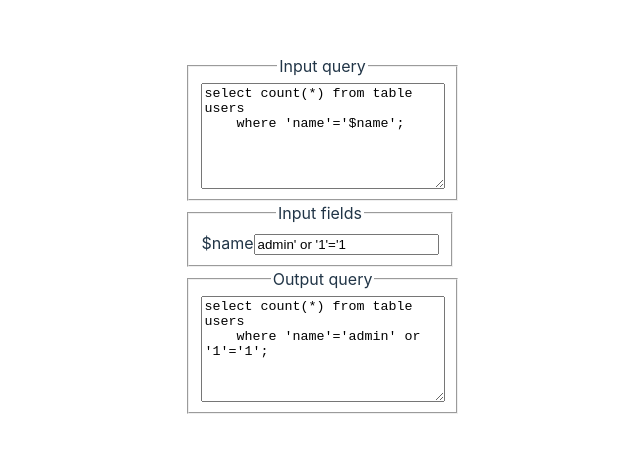
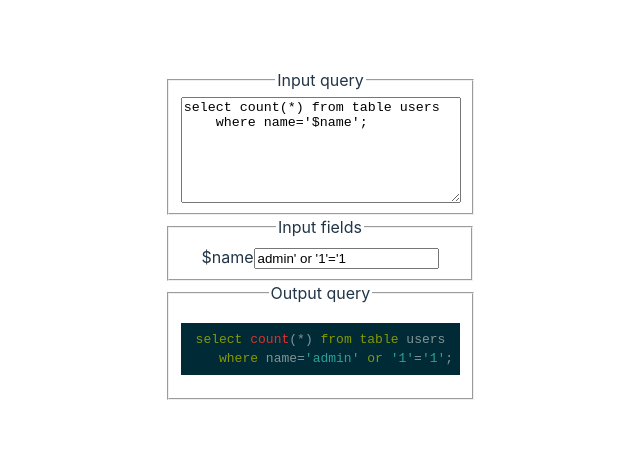
Before and after one commit to UweKrause/sqliv, a React (Vite) app: page / in a window 1280 px wide. Shown: the part 166-618 px from the top of the page, without its empty margins (320-960 px from the left). Built offline with nearby package versions, Linux system fonts and the light colour scheme.

Commit message:
add syntax highlighter

```diff
--- a/package.json
+++ b/package.json
@@ -11,7 +11,8 @@
   },
   "dependencies": {
     "react": "^18.3.1",
-    "react-dom": "^18.3.1"
+    "react-dom": "^18.3.1",
+    "react-syntax-highlighter": "^15.5.0"
   },
   "devDependencies": {
     "@types/react": "^18.3.3",
--- a/src/App.tsx
+++ b/src/App.tsx
@@ -1,10 +1,16 @@
 import './App.css'
 import {useEffect, useState} from "react";
+
+import { LightAsync as SyntaxHighlighter } from 'react-syntax-highlighter';
+import sql from 'react-syntax-highlighter/dist/esm/languages/hljs/sql';
+import solarizedDark from 'react-syntax-highlighter/dist/esm/styles/hljs/solarized-dark';
+
+SyntaxHighlighter.registerLanguage('sql', sql);
 
 function App() {
     const inputQueryInitial =
         "select count(*) from table users\n" +
-        "    where 'name'='$name';"
+        "    where name='$name';"
 
     const [inputQuery, setInputQuery] =
         useState(inputQueryInitial)
@@ -50,10 +56,9 @@ function App() {
 
             <fieldset className="querybox">
                 <legend>Output query</legend>
-                <textarea className="query"
-                          value={outputQuery}
-                          readOnly={true}
-                />
+                <SyntaxHighlighter language="sql" style={solarizedDark}>
+                    {outputQuery}
+                </SyntaxHighlighter>
             </fieldset>
         </>
     )
```
Also changed, not shown: 1 other file (tests, documents, lock files or other folders).
